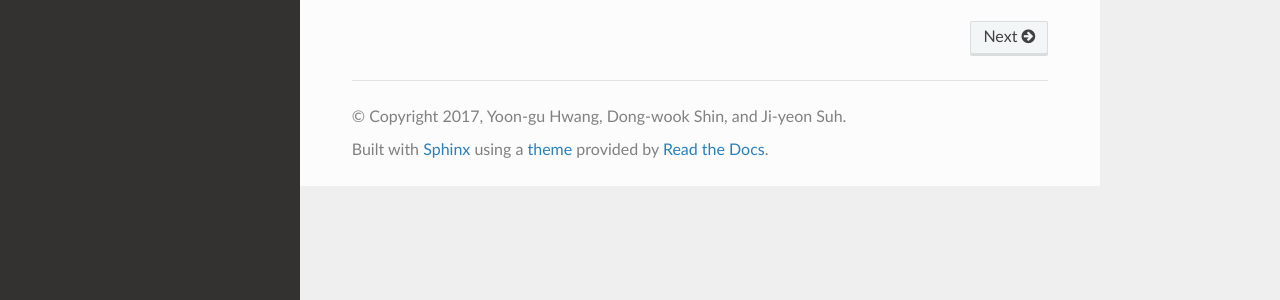
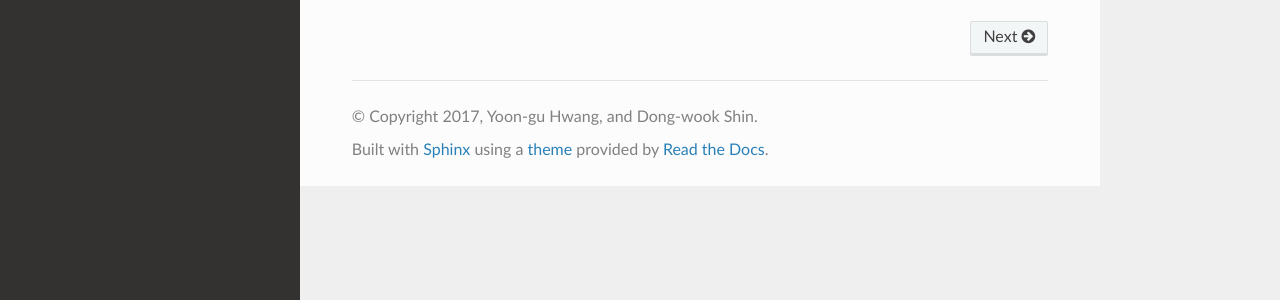
Before and after one commit to yoon-gu/mozart-pub, a Sphinx documentation site: the page built from docs/index.rst, in a window 1280 px wide. Shown: the part 575-875 px from the top of the page. Built offline with Sphinx 7.4.7 and the Read the Docs theme 2.0.0, drawn with Linux system fonts in a browser that asks for light colours.

Commit message:
authorship update

```diff
--- a/docs/conf.py
+++ b/docs/conf.py
@@ -52,8 +52,8 @@ master_doc = 'index'
 
 # General information about the project.
 project = u'Mozart'
-copyright = u'2017, Yoon-gu Hwang, Dong-wook Shin, and Ji-yeon Suh'
-author = u'Yoon-gu Hwang, Dong-wook Shin, and Ji-yeon Suh'
+copyright = u'2017, Yoon-gu Hwang, and Dong-wook Shin'
+author = u'Yoon-gu Hwang, and Dong-wook Shin'
 
 # The version info for the project you're documenting, acts as replacement for
 # |version| and |release|, also used in various other places throughout the
--- a/mozart/__init__.py
+++ b/mozart/__init__.py
@@ -28,7 +28,7 @@ resuming unindented text.
 """
 __author__ = ("Yoon-gu Hwang <yz0624@gmail.com>",
 	"Dong-Wook Shin <dwshin.yonsei@gmail.com>",
-	"Ji-Yeon Suh <suh91919@gmail.com>")
+	)
 
 # __all__ = ["greeting", "sample"]
 # from .poisson import *
```
Also changed, not shown: 1 other file.
